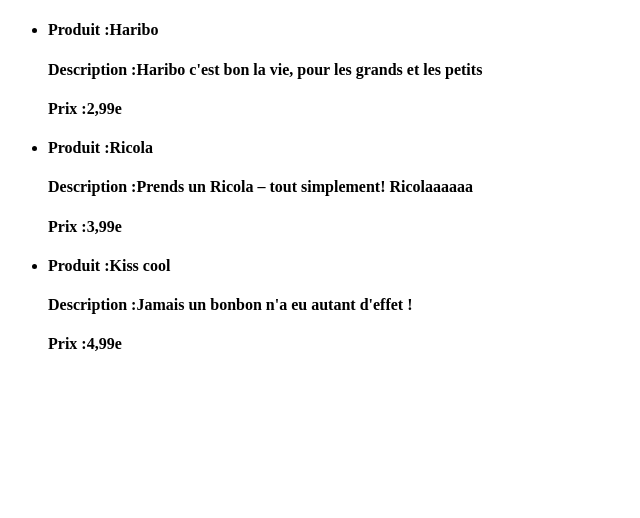
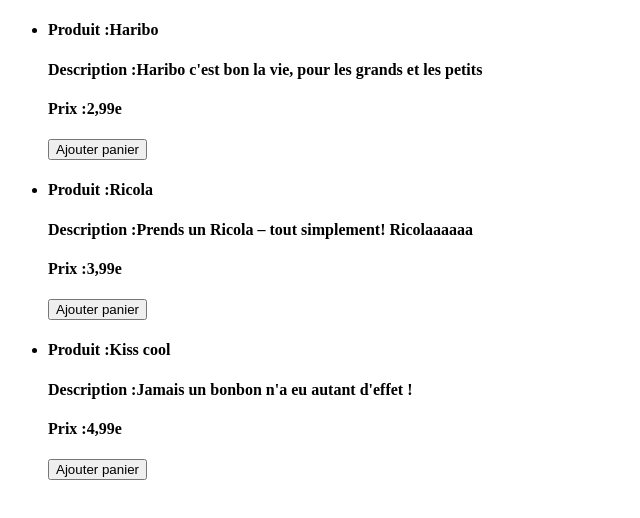
Before and after one commit to DjeelK/EXERCICES_M2i, a React (Create React App) app in the folder tp01/: page / in a window 1280 px wide. Shown: the top 518 px of the page, without its empty margins (0-640 px from the left). Built offline with nearby package versions, Linux system fonts and the light colour scheme.

Commit message:
bouton produit ok

```diff
--- a/tp01/src/Components/ListeProduits.js
+++ b/tp01/src/Components/ListeProduits.js
@@ -29,6 +29,7 @@
         return (
             <>
             {this.state.produits.map((produit,i) => (<Produit produit={produit} key={i}></Produit>))}
+
             </>
         )
 
--- a/tp01/src/Components/Produit.js
+++ b/tp01/src/Components/Produit.js
@@ -11,15 +11,16 @@
   render () {
     const {produit,description,prix} = this.props.produit
     return (
-      <>
+      <div>
         <ul>
           <li>
             <h4>Produit :{produit}</h4>
             <h4>Description :{description}</h4>
             <h4>Prix :{prix}</h4>
+            <button type="button" onClick={this.addProduit}>Ajouter panier</button>
           </li>
         </ul>
-      </>
+      </div>
     )
   }
 }
--- a/tp01/src/index.js
+++ b/tp01/src/index.js
@@ -4,7 +4,6 @@
 
 const root = ReactDOM.createRoot(document.getElementById('root'));
 root.render(
-  <React.StrictMode>
     <App />
-  </React.StrictMode>
+
 );
```
